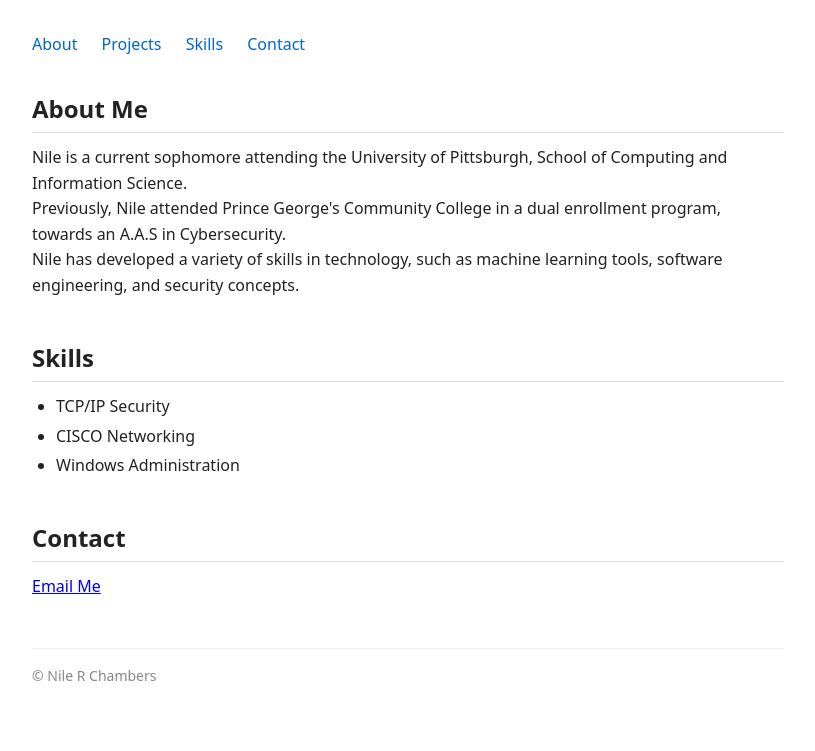
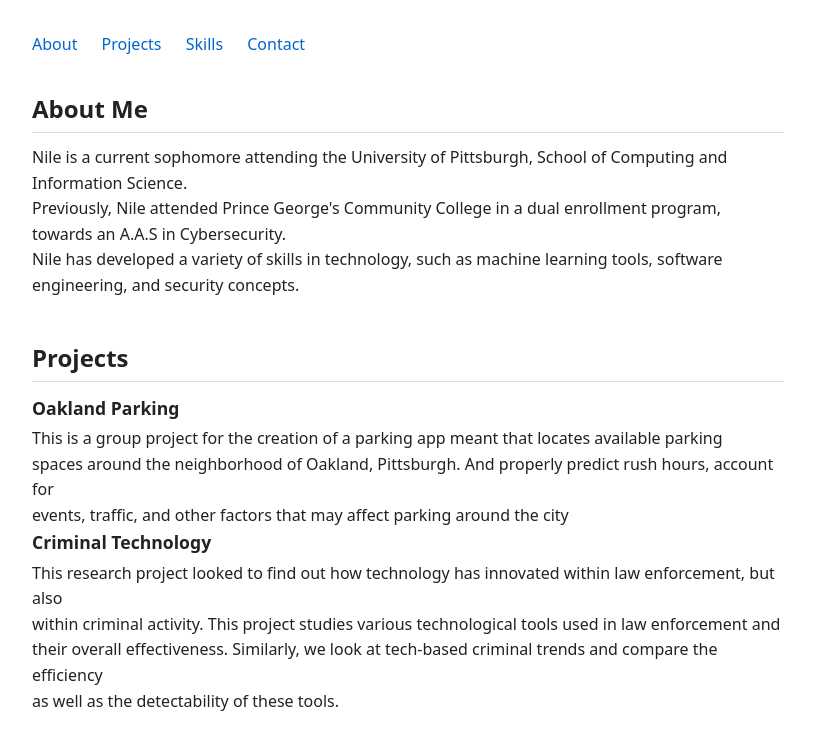
Before and after one commit to vhatesyou/Nile-Portfolio, a plain HTML site: page index.html in a window 1280 px wide. Shown: the top 751 px of the page, without its empty margins (232-1047 px from the left). Drawn offline with Linux system fonts and the light colour scheme.

Commit message:
Update index.html

```diff
--- a/index.html
+++ b/index.html
@@ -28,7 +28,25 @@
      Nile has developed a variety of skills in technology, such as machine learning tools, software engineering, and security concepts.</p>
     </section>
 
+    <section id="projects">
+      <h2>Projects</h2>
 
+      <div class="project1">
+        <h3>Oakland Parking</h3>
+        <p>This is a group project for the creation of a parking app meant that locates available parking<br>
+        spaces around the neighborhood of Oakland, Pittsburgh. And properly predict rush hours, account for<br>
+        events, traffic, and other factors that may affect parking around the city</p>
+      </div>
+
+      <div class="project2">
+        <h3>Criminal Technology</h3>
+        <p>This research project looked to find out how technology has innovated within law enforcement, but also<br>
+        within criminal activity. This project studies various technological tools used in law enforcement and<br>
+        their overall effectiveness. Similarly, we look at tech-based criminal trends and compare the efficiency<br>
+        as well as the detectability of these tools.</p>
+      </div>
+
+    </section>
 
     <section id="skills">
       <h2>Skills</h2>
```
